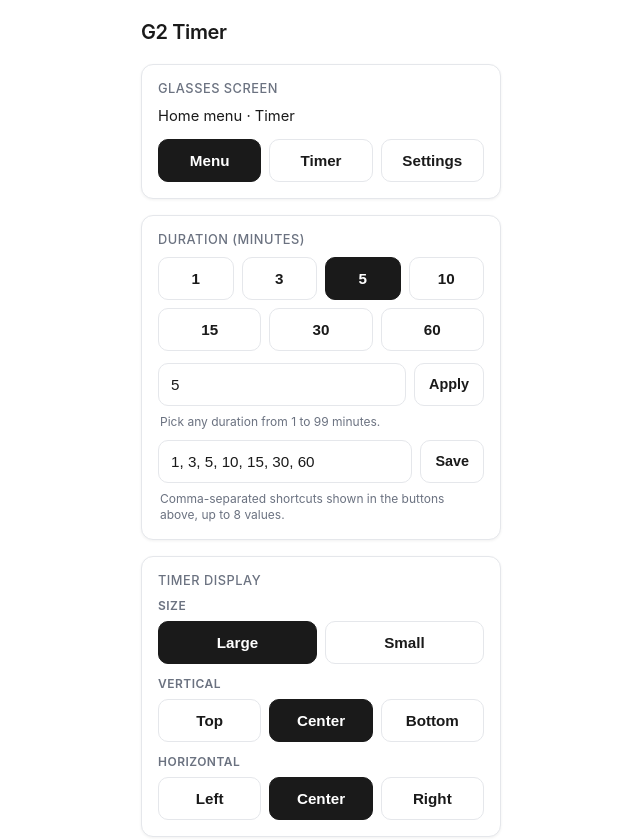
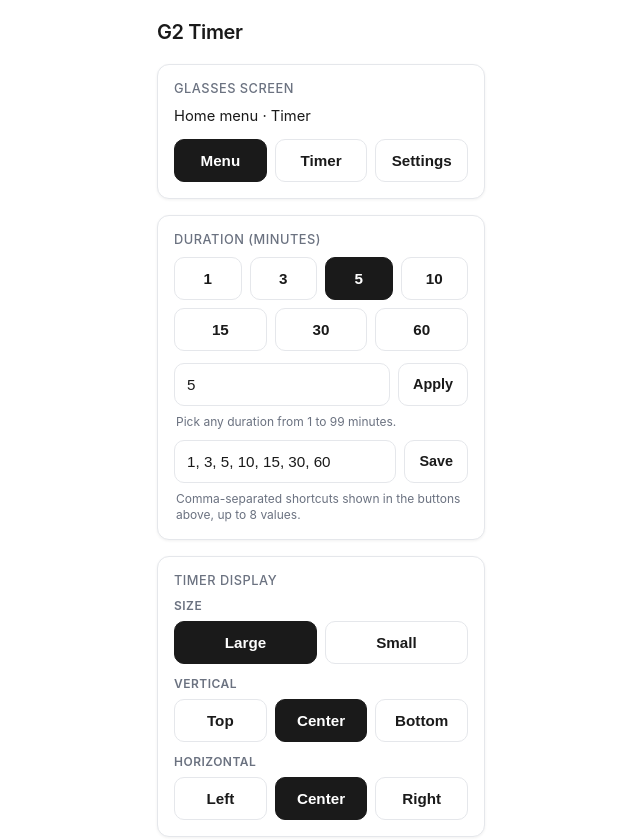
Before and after one commit to John9927/g2-timer, a website built with Vite: page index.html in a window 1280 px wide. Shown: the top 840 px of the page, without its empty margins (319-959 px from the left). Built offline with nearby package versions, Linux system fonts and the light colour scheme; what @evenrealities/even_hub_sdk would draw is missing.

Commit message:
style: adjust padding for body and header elements to improve layout consistency

```diff
--- a/index.html
+++ b/index.html
@@ -27,7 +27,7 @@
       }
       body {
         margin: 0;
-        padding: 20px;
+        padding: 20px 0;
         font-family: -apple-system, BlinkMacSystemFont, 'Segoe UI', system-ui, sans-serif;
         background: var(--bg);
         color: var(--text);
@@ -41,6 +41,7 @@
       .header {
         width: 100%;
         max-width: 360px;
+        padding: 0 16px;
         margin-bottom: 20px;
       }
       .header h1 {
@@ -53,6 +54,7 @@
       #remote-container {
         width: 100%;
         max-width: 360px;
+        padding: 0 16px;
         display: flex;
         flex-direction: column;
         gap: 16px;
```
